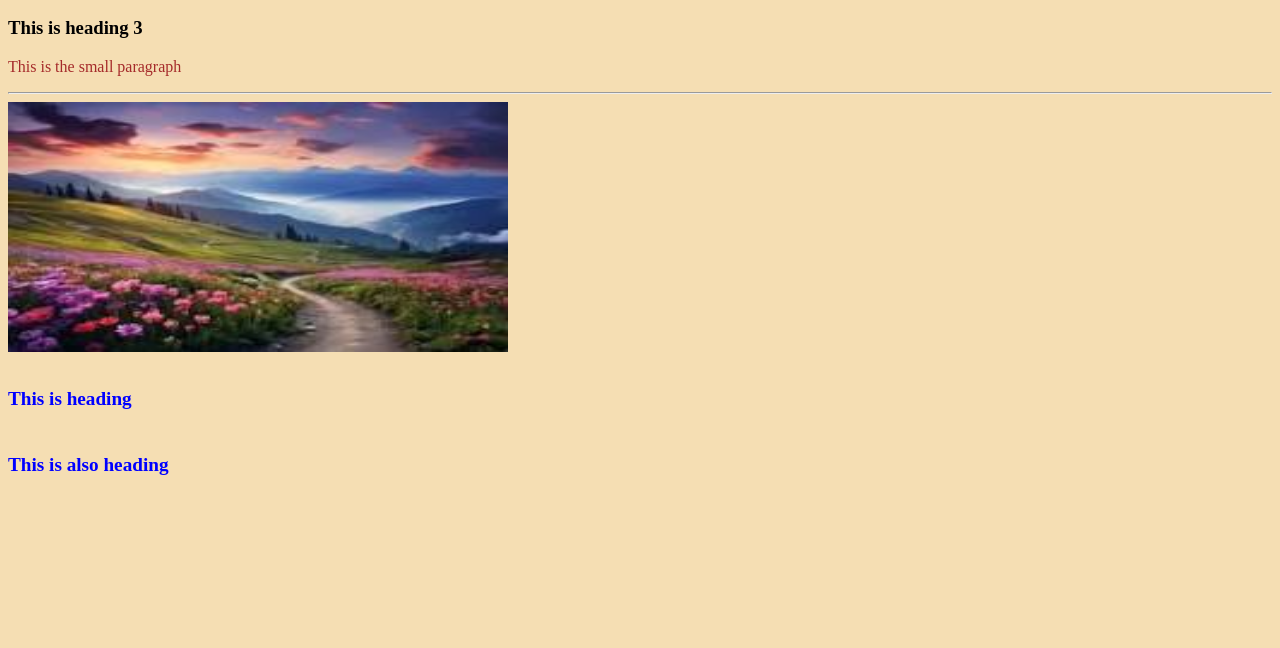
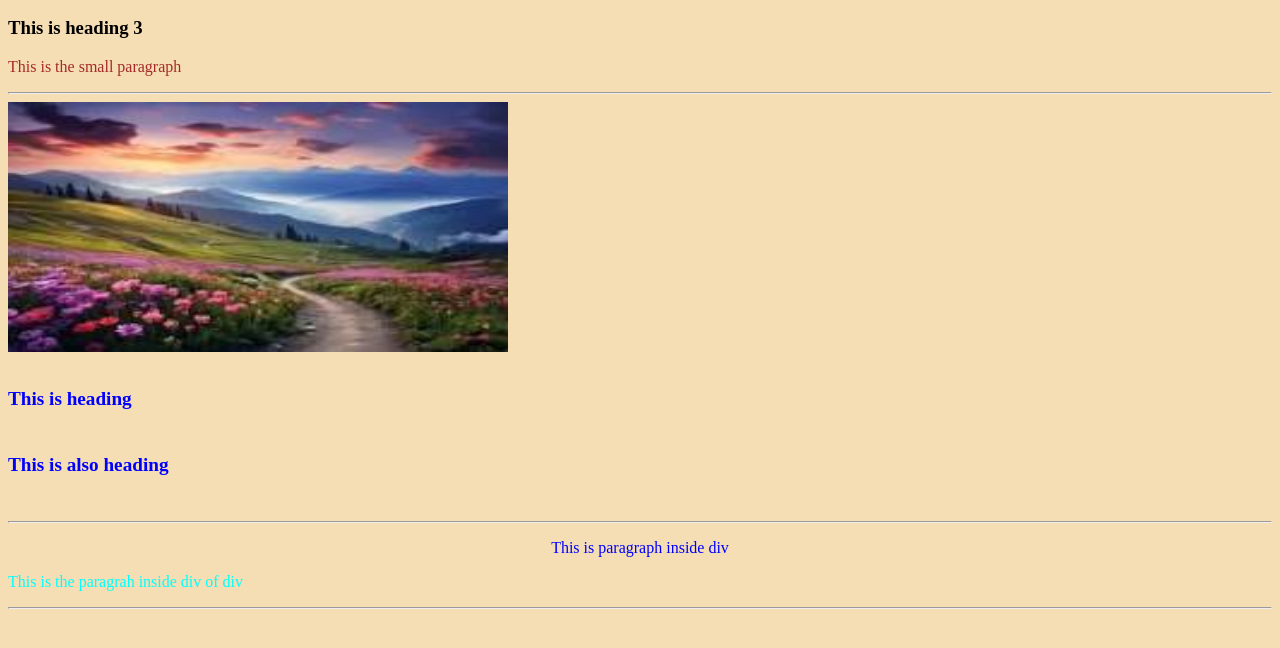
Before and after one commit to ghulammuttaqashah/web_engineering, a plain HTML site: page HTML_and_CSS/index.html in a window 1280 px wide. Shown: the part 110-758 px from the top of the page. Drawn offline with Linux system fonts and the light colour scheme.

Commit message:
Combinators

```diff
--- a/HTML_and_CSS/index.html
+++ b/HTML_and_CSS/index.html
@@ -15,5 +15,14 @@
     <img src="image3.jpeg" alt="">
     <h5>This is heading</h5>
     <h6>This is also heading</h6>
+    <hr>
+    <div>
+        <p>This is paragraph inside div</p>
+        <div>
+            <p>This is the paragrah inside div of div</p>
+        </div>
+    </div>
+
+    <hr id="hr1">
 </body>
 </html>
--- a/HTML_and_CSS/style.css
+++ b/HTML_and_CSS/style.css
@@ -28,3 +28,23 @@ h5, h6
     font-size: larger;
     color: blue;
 }
+hr
+{
+    color: black;
+}
+
+
+/* Style for <p> elements that are direct children of a <div> */
+div > p {
+    color: blue;
+    text-align: center;
+}
+div > div > p
+{
+    color: aqua;
+    text-align: left;
+}
+
+#hr1{
+    color: blue;
+}
```
